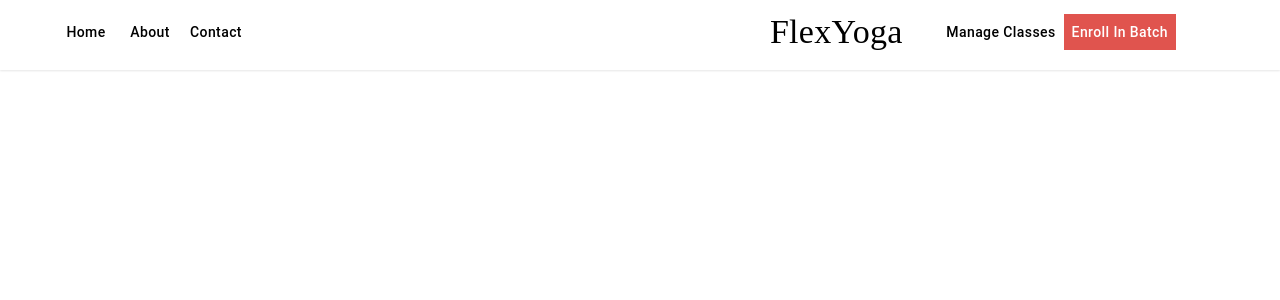
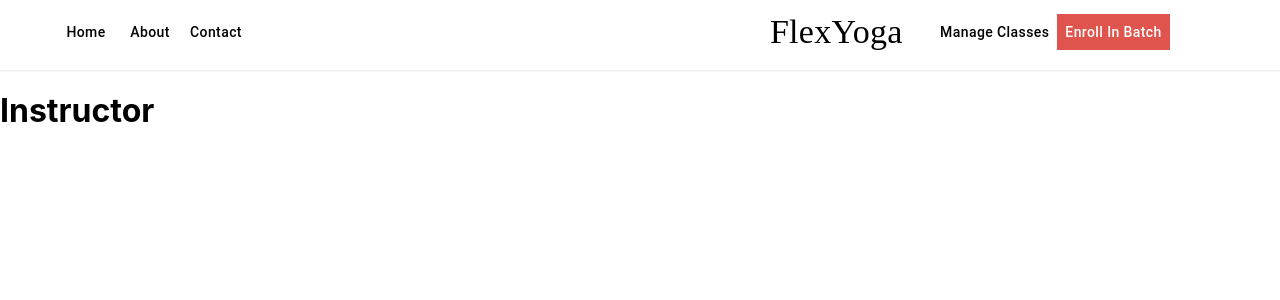
Before and after one commit to aryan-139/flexyoga, a React (Create React App) app in the folder client/: page /instructor in a window 1280 px wide. Shown: the top 300 px of the page. Built offline with nearby package versions, Linux system fonts and the light colour scheme.

Commit message:
instructor view boilerplate

```diff
--- a/client/package.json
+++ b/client/package.json
@@ -16,6 +16,7 @@
     "chart.js": "^4.4.1",
     "dayjs": "^1.11.10",
     "react": "^18.2.0",
+    "react-chartjs-2": "^5.2.0",
     "react-dom": "^18.2.0",
     "react-router-dom": "^6.21.0",
     "react-scripts": "5.0.1",
--- a/client/src/App.js
+++ b/client/src/App.js
@@ -43,10 +43,7 @@ function App() {
      <Grid container spacing={2} justifyContent="center" marginTop={"30px"}>
      {/* Card 1 */}
      <Grid item>
-       <Card style={{ backgroundColor: '#ffcc00', height:130,width: 400, borderRadius:"0",color:"black",boxShadow: "0px 2px 4px rgba(0, 0, 0, 0.25)", transition: "transform 0.3s",  // Transition property for the tilt effect
-         '&:hover': {
-           transform: "scale(1.05) rotate(3deg)",  // Tilt effect on hover
-         }, }}>
+       <Card style={{ backgroundColor: '#ffcc00', height:130,width: 400, borderRadius:"0",color:"black",boxShadow: "3px 4px 6px rgba(0, 0, 0, 0.25)", /**add hover effect code*/ }}>
          <CardContent>
            <Typography variant="h6">Explore Diverse Yoga Classes</Typography>
            <Typography variant="body2">
@@ -59,7 +56,7 @@ function App() {
 
      {/* Card 2 */}
      <Grid item>
-       <Card style={{ backgroundColor: '#084831', height:130,width: 400, borderRadius:"0",color:"white",boxShadow: "0px 2px 4px rgba(0, 0, 0, 0.25)", transition: "transform 0.3s",  // Transition property for the tilt effect
+       <Card style={{ backgroundColor: '#084831', height:130,width: 400, borderRadius:"0",color:"white",boxShadow: "3px 4px 6px rgba(0, 0, 0, 0.25)", transition: "transform 0.3s",  // Transition property for the tilt effect
          '&:hover': {
            transform: "scale(1.05) rotate(3deg)",  // Tilt effect on hover
          }, }}>
@@ -75,7 +72,7 @@ function App() {
 
      {/* Card 3 */}
      <Grid item>
-       <Card style={{ backgroundColor: '#ff5645',height:130, width: 400, borderRadius:"0", color:"white", boxShadow: "0px 2px 4px rgba(0, 0, 0, 0.25)", transition: "transform 0.3s",  // Transition property for the tilt effect
+       <Card style={{ backgroundColor: '#ff5645',height:130, width: 400, borderRadius:"0", color:"white", boxShadow: "3px 4px 6px rgba(0, 0, 0, 0.25)", transition: "transform 0.3s",  // Transition property for the tilt effect
          '&:hover': {
            transform: "scale(1.05) rotate(3deg)",  // Tilt effect on hover
          },}}>
--- a/client/src/components/navbar.js
+++ b/client/src/components/navbar.js
@@ -43,6 +43,10 @@ const Navbar = () => {
     setDrawerOpen(open);
   };
 
+  const handleManageClassesButtonClick = () => {
+    window.location.href = '/instructor';
+  }
+
 
   return (
   <div>
@@ -57,8 +61,8 @@ const Navbar = () => {
             FlexYoga
           </Typography>
 
-          <Button sx={{ textTransform: 'capitalize', color: "black" }}>Manage Classes</Button>
-          <Button onClick={handleEnrollBatchFunction} sx={{ textTransform: 'capitalize', color: "white", borderRadius: "0", marginRight: "80px", backgroundColor: "#e0544e", '&:hover': { backgroundColor: '#702a27' } }}>Enroll in Batch</Button>
+          <Button onClick={handleManageClassesButtonClick} sx={{ textTransform: 'capitalize', color: "black" }}>Manage Classes</Button>
+          <Button onClick={handleEnrollBatchFunction} sx={{ textTransform: 'capitalize', color: "white", borderRadius: "0", marginRight: "7%", backgroundColor: "#e0544e", '&:hover': { backgroundColor: '#702a27' } }}>Enroll in Batch</Button>
 
         </Toolbar>
       </AppBar>
--- a/client/src/index.js
+++ b/client/src/index.js
@@ -10,6 +10,7 @@ import Payment from './pages/payment';
 import Successful from './pages/successful';
 import Failed from './pages/failed';
 import ParticipantProvider from './context/participantProvider';
+import Instructor from './pages/instructor';
 
 const root = createRoot(document.getElementById('root'));
 root.render(
@@ -23,6 +24,7 @@ root.render(
         <Route path="/payment" element={<Payment />} />
         <Route path="/successful" element={<Successful />} />
         <Route path="/failed" element={<Failed />} />
+        <Route path="/instructor" element={<Instructor />} />
 
       </Routes>
       </ParticipantProvider>
--- /dev/null
+++ b/client/src/pages/instructor.js
@@ -0,0 +1,11 @@
+import React from 'react'
+
+const instructor = () => {
+  return (
+    <div>
+        <h1>Instructor</h1>
+    </div>
+  )
+}
+
+export default instructor
```
Also changed, not shown: 1 other file (tests, documents, lock files or other folders).
